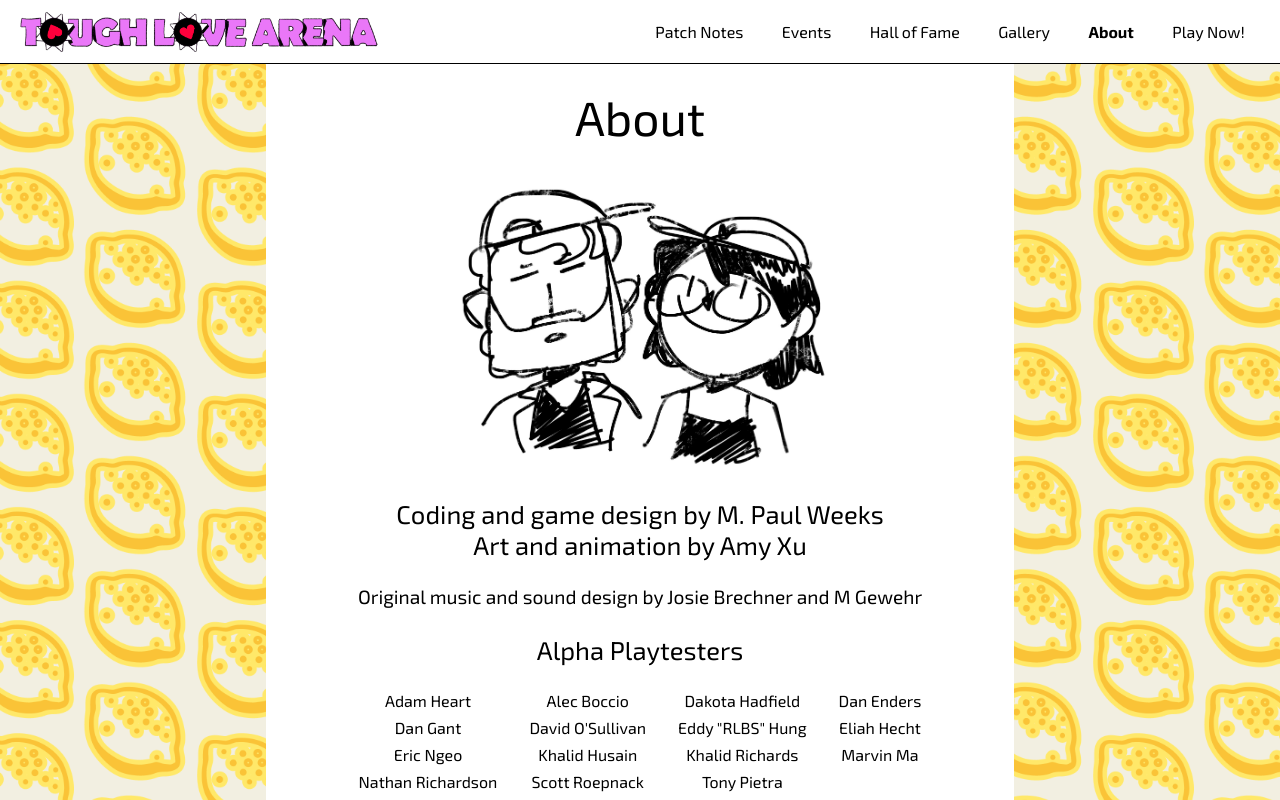
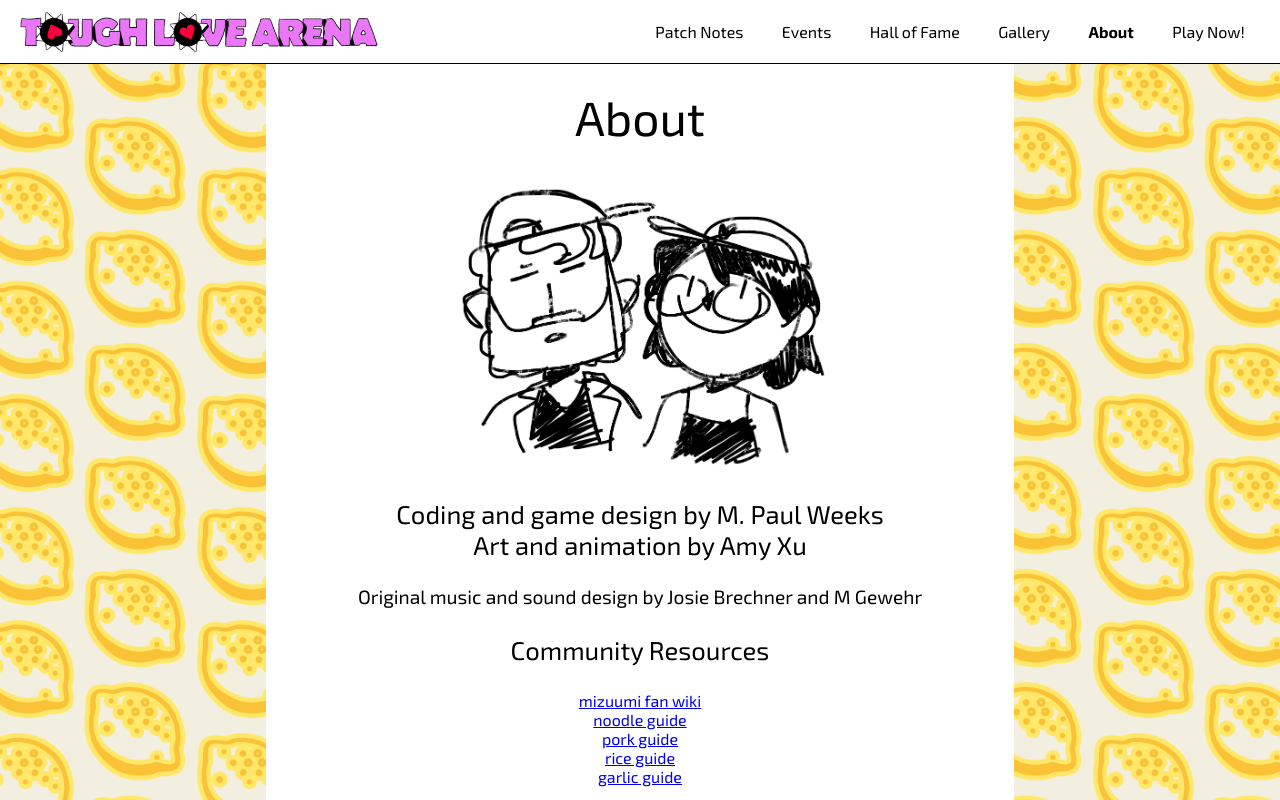
Before and after one commit to toughlovearena/about.toughlovearena.com, a Next.js app: page /about in a window 1280 px wide. Shown: the top 800 px of the page. Built offline with nearby package versions, Linux system fonts and the light colour scheme.

Commit message:
add community resources

```diff
--- a/components/about/AboutInfo.tsx
+++ b/components/about/AboutInfo.tsx
@@ -2,6 +2,8 @@
 import { TextColumns } from "./TextColumns";
 import styles from './AboutInfo.module.css';
 import { useDocumentSize } from "../../hooks/useDocumentSize";
+import { CommunityResources } from "../../data/links";
+import { ExternalLink } from "../ExternalLink";
 
 const playtesters = [
   'Adam Heart',
@@ -53,6 +55,19 @@
 
         <section>
           <div className={styles.large}>
+            Community Resources
+          </div>
+        </section>
+        <section>
+          {CommunityResources.map(link => (
+            <div>
+              <ExternalLink href={link.url}>{link.title}</ExternalLink>
+            </div>
+          ))}
+        </section>
+
+        <section>
+          <div className={styles.large}>
             Alpha Playtesters
           </div>
         </section>
--- a/data/links.ts
+++ b/data/links.ts
@@ -1,4 +1,4 @@
-import { ArticleLink, YouTubeLink } from "../interfaces";
+import { ArticleLink, SimpleLink, YouTubeLink } from "../interfaces";
 
 export const Articles: ArticleLink[] = [{
   date: '2022-05-07',
@@ -74,3 +74,20 @@
   vid: 'TZY2tsJ4BSg',
   timestamp: 1963,
 }];
+
+export const CommunityResources: SimpleLink[] = [{
+  title: 'mizuumi fan wiki',
+  url: 'https://wiki.gbl.gg/w/Tough_Love_Arena',
+}, {
+  title: 'noodle guide',
+  url: 'https://docs.google.com/document/d/16EAEVcxAdcfaMcQqge7M0r_oVPYUaYTdaCV23ABT1mY/edit',
+}, {
+  title: 'pork guide',
+  url: 'https://docs.google.com/document/d/1WRnX8grhdyfRDoOtZfTj9J_olK2Vuovrv6mxLBAqTus/edit',
+}, {
+  title: 'rice guide',
+  url: 'https://docs.google.com/document/d/1PxAiY9saMQbgItin6LUMe5ddAkkVZYnxynNlS6LWcWY/edit',
+}, {
+  title: 'garlic guide',
+  url: 'https://docs.google.com/document/d/1oFL65WhxvC5vlNYkmV2VVaij1XYFFoyzTkOAYuVyh2I/edit',
+}];
```
Also changed, not shown: interfaces/index.ts (+6 -3 lines).
